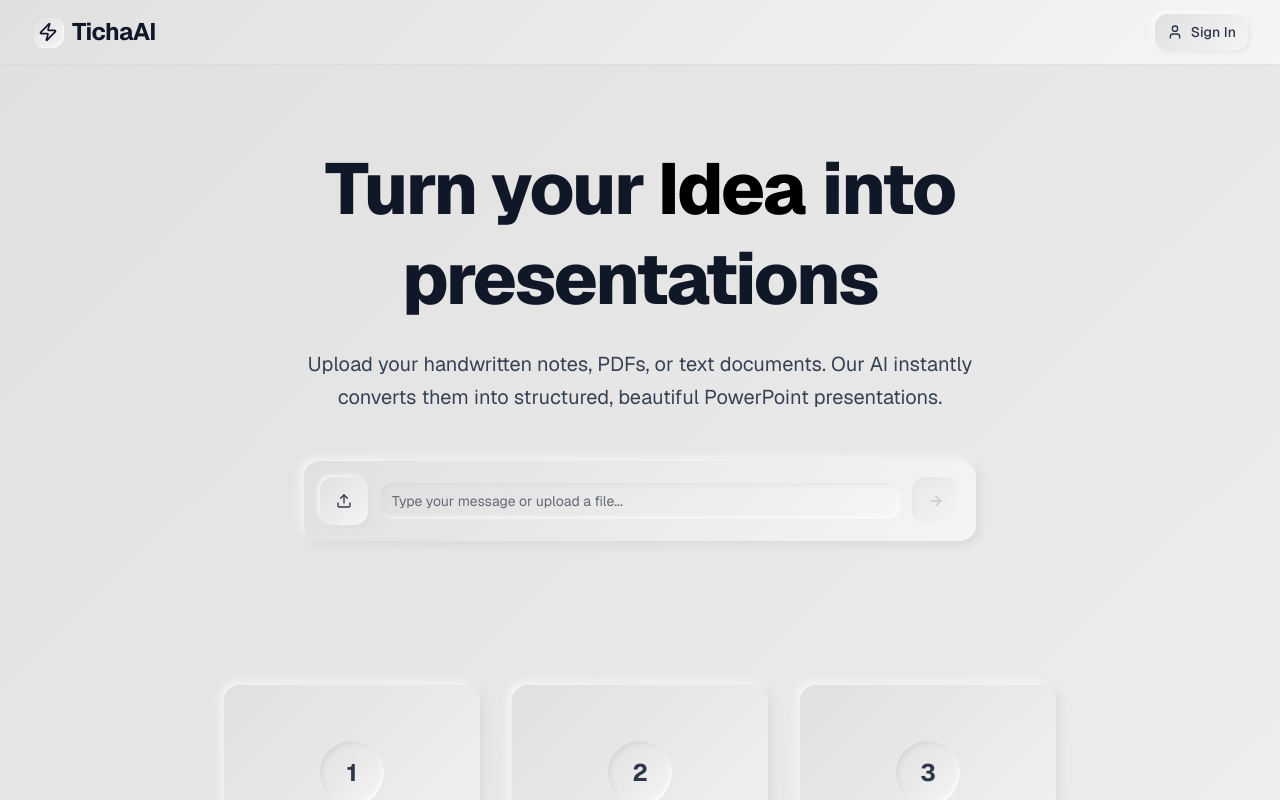
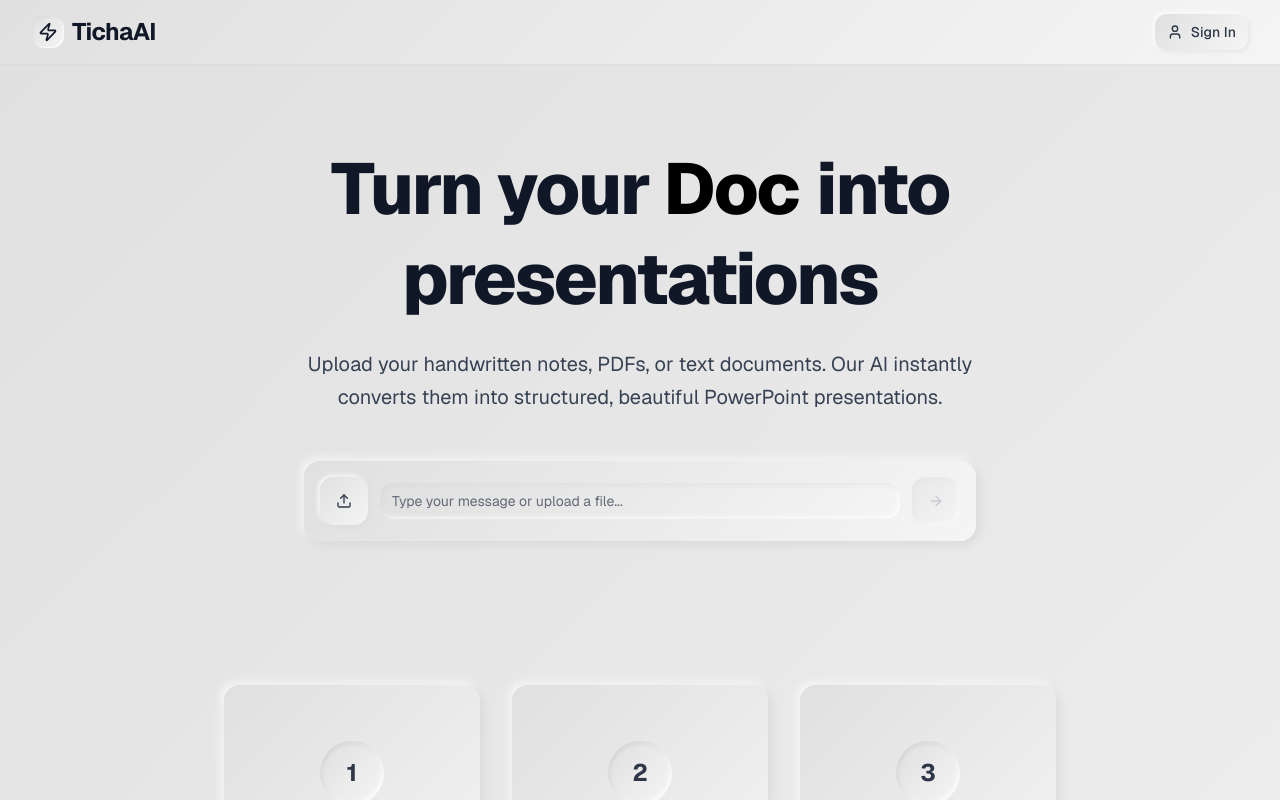
Before and after one commit to delbertkimbi/PrepSkul_Web, a Next.js app: page /ticha in a window 1280 px wide. Shown: the top 800 px of the page. Built offline with nearby package versions, Linux system fonts and the light colour scheme; no server answers.

Commit message:
fix: Remove pause after deleting in typewriter

```diff
--- a/components/ticha/typewriter.tsx
+++ b/components/ticha/typewriter.tsx
@@ -33,12 +33,10 @@ export function TichaTypewriter({ className = "" }: TypewriterProps) {
           setIsDeleting(true)
         }, 2000)
       } else if (isDeleting && currentText === "") {
-        // Pause at START (empty) before typing next word
-        timeout = setTimeout(() => {
-          setIsPaused(false)
-          setIsDeleting(false)
-          setCurrentWordIndex((prev) => (prev + 1) % words.length)
-        }, 500)
+        // IMMEDIATELY switch to next word and start typing
+        setIsPaused(false)
+        setIsDeleting(false)
+        setCurrentWordIndex((prev) => (prev + 1) % words.length)
       }
     } else {
       // Typing or Deleting action
```
